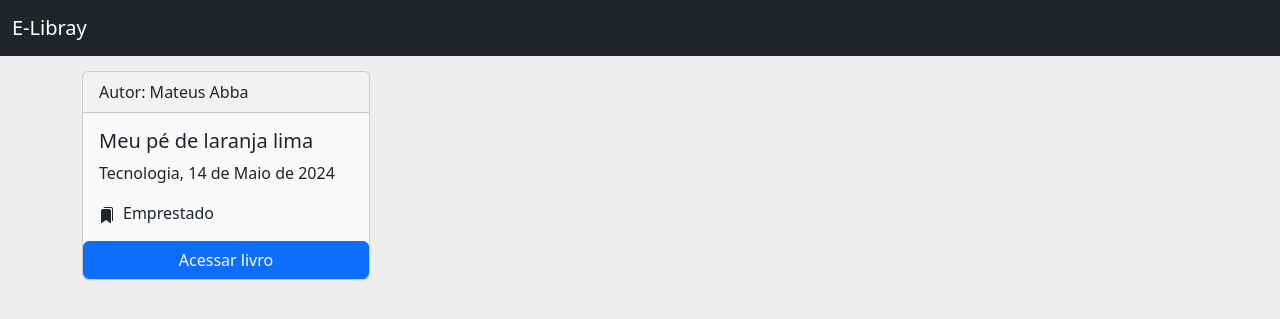
After one commit to hbtlucas/django_libray, a Django app: template livro/templates/home.html in a window 1280 px wide. The commit adds this page. Shown: the top 319 px of the page. Run offline with Django 5.2, Linux system fonts and the light colour scheme; the template is opened without the code that fills it: values that come from a table or form of the project are taken from there, others are empty; data comes from the database, SQL or seed files in the repository; both versions use the stored data as it was after the commit.

Commit message:
ajustando interface da pagina home e modificando models no banco de dados

```diff
--- a/livro/admin.py
+++ b/livro/admin.py
@@ -1,5 +1,7 @@
 from django.contrib import admin
-from .models import Livros
+from .models import Livros, Categoria
 
 admin .site.register(Livros)
+admin .site.register(Categoria)
+
 # Register your models here.
--- a/livro/models.py
+++ b/livro/models.py
@@ -1,7 +1,15 @@
 from django.db import models
 from datetime import date
+from usuarios.models import Usuario
 
 # Create your models here.
+
+class Categoria(models.Model):
+    nome=models.CharField(max_length=50)
+    descricao=models.TextField()
+
+    def __str__(self) -> str:
+        return self.nome
 
 class Livros(models.Model):
     nome = models.CharField(max_length=100)
@@ -13,6 +21,8 @@ class Livros(models.Model):
     data_emprestimo = models.DateTimeField(blank=True, null=True)
     data_devolucao = models.DateTimeField(blank=True, null=True)
     tempo_duracao = models.DateTimeField(blank=True, null=True)
+    categoria = models.ForeignKey(Categoria, on_delete=models.DO_NOTHING)
+    usuario = models.ForeignKey(Usuario, on_delete=models.DO_NOTHING)
 
     class Meta:
         verbose_name = 'Livro'
--- /dev/null
+++ b/livro/templates/home.html
@@ -0,0 +1,39 @@
+{% extends 'base.html' %}
+
+{% block 'conteudo' %}
+        <div class="container">
+            <div class="row">
+
+
+            {% for livro in livros %}
+            <div style="margin-top: 15px;" class="col-md">
+                <div class="card bg-light mb-3" style="max-width: 18rem;">
+                    <div class="card-header">Autor: {{livro.autor}}</div>
+                    <div class="card-body">
+                    <form action="">
+                        <h5 class="card-title">{{livro}}</h5>
+                        <p class="card-text">{{livro.categoria}}, {{livro.data_cadastro}}</p>
+                        <p class="card-text">
+                            {% if livro.emprestado %}
+                            <svg xmlns="http://www.w3.org/2000/svg" width="16" height="16" fill="currentColor" class="bi bi-bookmarks-fill" viewBox="0 0 16 16">
+                                <path d="M2 4a2 2 0 0 1 2-2h6a2 2 0 0 1 2 2v11.5a.5.5 0 0 1-.777.416L7 13.101l-4.223 2.815A.5.5 0 0 1 2 15.5z"/>
+                                <path d="M4.268 1A2 2 0 0 1 6 0h6a2 2 0 0 1 2 2v11.5a.5.5 0 0 1-.777.416L13 13.768V2a1 1 0 0 0-1-1z"/>
+                            </svg><span style="margin-left: 8px;">Emprestado</span>
+                            {% else %}
+                            <svg xmlns="http://www.w3.org/2000/svg" width="16" height="16" fill="currentColor" class="bi bi-bookmarks" viewBox="0 0 16 16">
+                                <path d="M2 4a2 2 0 0 1 2-2h6a2 2 0 0 1 2 2v11.5a.5.5 0 0 1-.777.416L7 13.101l-4.223 2.815A.5.5 0 0 1 2 15.5zm2-1a1 1 0 0 0-1 1v10.566l3.723-2.482a.5.5 0 0 1 .554 0L11 14.566V4a1 1 0 0 0-1-1z"/>
+                                <path d="M4.268 1H12a1 1 0 0 1 1 1v11.768l.223.148A.5.5 0 0 0 14 13.5V2a2 2 0 0 0-2-2H6a2 2 0 0 0-1.732 1"/>
+                            </svg><span style="margin-left: 8px;">Disponível</span>
+                            {% endif %}
+                        </p>
+                    </div>
+                        <button type="submit" class="btn btn-primary">Acessar livro</button>
+                    </form>
+                </div>
+            </div>
+            {% endfor %}
+
+
+        </div>
+    </div>
+{% endblock %}
--- a/templates/base.html
+++ b/templates/base.html
@@ -37,10 +37,6 @@
     <nav class="navbar dark bg-dark">
         <div class="container-fluid">
           <a class="navbar-brand" style="color: white;">E-Libray</a>
-          <form class="d-flex" role="search">
-            <input class="form-control me-2" type="search" aria-label="Search">
-            <button class="btn btn-outline-success" type="submit">Search</button>
-          </form>
         </div>
       </nav>
     {% block 'conteudo' %} {% endblock %}
--- a/usuarios/templates/login.html
+++ b/usuarios/templates/login.html
@@ -28,7 +28,10 @@
                     <a name="signup" id="signup" value="Signup" class="btn btn-outline-primary btn-form" href="{% url 'cadastro' %}">Sign-up</a>
                 </div>
                 <div class="col-md-6">
-                    <input type="submit" name="login" id="register" value="Sing-in" class="btn btn-outline-success btn-form">
+                    <button class="btn btn-success btn-form" type="submit"><svg xmlns="http://www.w3.org/2000/svg" width="16" height="16" fill="currentColor" class="bi bi-arrow-right" viewBox="0 0 16 16">
+                    <path fill-rule="evenodd" d="M1 8a.5.5 0 0 1 .5-.5h11.793l-3.147-3.146a.5.5 0 0 1 .708-.708l4 4a.5.5 0 0 1 0 .708l-4 4a.5.5 0 0 1-.708-.708L13.293 8.5H1.5A.5.5 0 0 1 1 8"/>
+                    </svg>
+                    </button>
                 </div>
             </div>
         </form>
```
Also changed, not shown: livro/views.py (+5 -3 lines), usuarios/templates/cadastro.html (+4 -3 lines), db.sqlite3, livro/migrations/0004_categoria_livros_usuario_alter_livros_data_cadastro_and_more.py.
